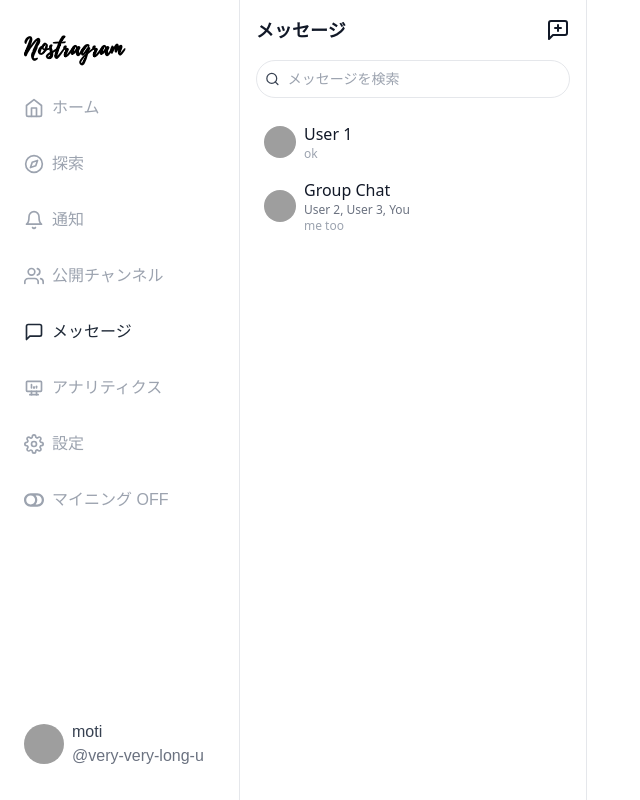
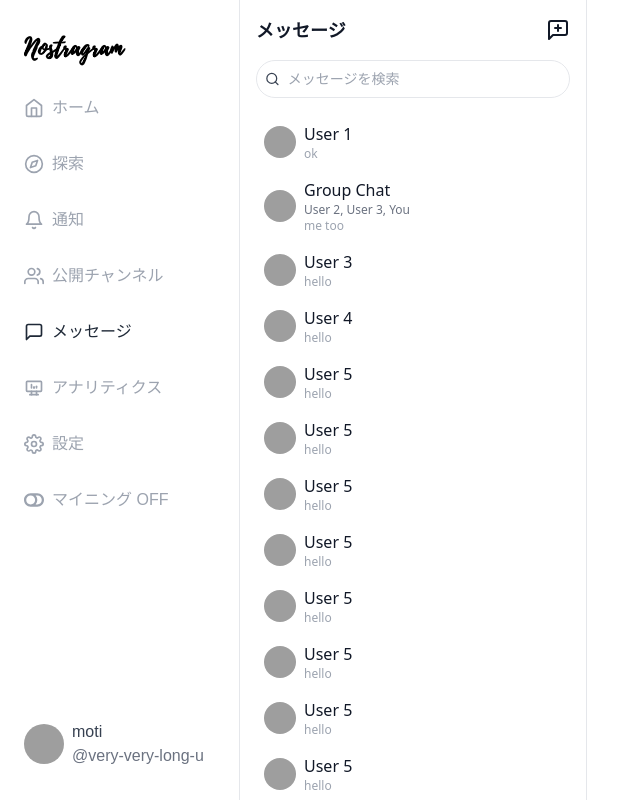
Before and after one commit to motxx/nostr-webclient, a React (Create React App) app: page /message in a window 1280 px wide. Shown: the whole page, without its empty margins (0-640 px from the left). Built offline with nearby package versions, Linux system fonts and the light colour scheme; grey boxes are pictures that could not be loaded; a web font is replaced by a local one.

Commit message:
fix(message): MessageChatSidebarとMessageConversationを独立にスクロールできるように

```diff
--- a/src/components/Message/MessageChatSidebar.tsx
+++ b/src/components/Message/MessageChatSidebar.tsx
@@ -34,7 +34,7 @@ const MessageChatSidebar = forwardRef<HTMLDivElement, MessageChatSidebarProps>(
     return (
       <div
         className={classNames(
-          'w-full sm:w-1/3 sm:border-r sm:border-gray-200 sm:dark:border-gray-700',
+          'w-full sm:w-1/3 sm:border-r sm:border-gray-200 sm:dark:border-gray-700 h-screen overflow-y-auto hide-scrollbar',
           className
         )}
       >
--- a/src/components/Message/MessageConversation.tsx
+++ b/src/components/Message/MessageConversation.tsx
@@ -17,7 +17,7 @@ const MessageConversation: React.FC<{
   }
 
   return (
-    <div className="flex flex-col h-full">
+    <div className="flex flex-col h-screen overflow-y-auto hide-scrollbar">
       <div className="sticky top-0 z-30 bg-white dark:bg-black flex items-center p-4 border-b border-gray-200 dark:border-gray-700">
         <button onClick={onBack} className="sm:hidden mr-4">
           <FiArrowLeft className="text-2xl" />
@@ -36,7 +36,7 @@ const MessageConversation: React.FC<{
           )}
         </div>
       </div>
-      <div className="ml-2 mr-2 flex-1 overflow-y-auto">
+      <div className="ml-2 mr-2 flex-1">
         {conversation.messages.map((message: any, index: number) => (
           <div
             key={index}
--- a/src/data/dummy-message-conversations.ts
+++ b/src/data/dummy-message-conversations.ts
@@ -112,4 +112,147 @@ export const mockConversations: MessageConversationType[] = [
       },
     ],
   },
+  {
+    id: '3',
+    name: 'User 3',
+    avatar: 'https://randomuser.me/api/portraits/men/3.jpg',
+    members: ['User 4'],
+    messages: [
+      {
+        sender: 'User 1',
+        avatar: 'https://randomuser.me/api/portraits/men/1.jpg',
+        content: 'hello',
+      },
+    ],
+  },
+  {
+    id: '4',
+    name: 'User 4',
+    avatar: 'https://randomuser.me/api/portraits/men/4.jpg',
+    members: ['User 4'],
+    messages: [
+      {
+        sender: 'User 4',
+        avatar: 'https://randomuser.me/api/portraits/men/4.jpg',
+        content: 'hello',
+      },
+    ],
+  },
+  {
+    id: '5',
+    name: 'User 5',
+    avatar: 'https://randomuser.me/api/portraits/men/5.jpg',
+    members: ['User 5'],
+    messages: [
+      {
+        sender: 'User 5',
+        avatar: 'https://randomuser.me/api/portraits/men/5.jpg',
+        content: 'hello',
+      },
+    ],
+  },
+  {
+    id: '6',
+    name: 'User 5',
+    avatar: 'https://randomuser.me/api/portraits/men/5.jpg',
+    members: ['User 5'],
+    messages: [
+      {
+        sender: 'User 5',
+        avatar: 'https://randomuser.me/api/portraits/men/5.jpg',
+        content: 'hello',
+      },
+    ],
+  },
+  {
+    id: '7',
+    name: 'User 5',
+    avatar: 'https://randomuser.me/api/portraits/men/5.jpg',
+    members: ['User 5'],
+    messages: [
+      {
+        sender: 'User 5',
+        avatar: 'https://randomuser.me/api/portraits/men/5.jpg',
+        content: 'hello',
+      },
+    ],
+  },
+  {
+    id: '8',
+    name: 'User 5',
+    avatar: 'https://randomuser.me/api/portraits/men/5.jpg',
+    members: ['User 5'],
+    messages: [
+      {
+        sender: 'User 5',
+        avatar: 'https://randomuser.me/api/portraits/men/5.jpg',
+        content: 'hello',
+      },
+    ],
+  },
+  {
+    id: '9',
+    name: 'User 5',
+    avatar: 'https://randomuser.me/api/portraits/men/5.jpg',
+    members: ['User 5'],
+    messages: [
+      {
+        sender: 'User 5',
+        avatar: 'https://randomuser.me/api/portraits/men/5.jpg',
+        content: 'hello',
+      },
+    ],
+  },
+  {
+    id: '10',
+    name: 'User 5',
+    avatar: 'https://randomuser.me/api/portraits/men/5.jpg',
+    members: ['User 5'],
+    messages: [
+      {
+        sender: 'User 5',
+        avatar: 'https://randomuser.me/api/portraits/men/5.jpg',
+        content: 'hello',
+      },
+    ],
+  },
+  {
+    id: '11',
+    name: 'User 5',
+    avatar: 'https://randomuser.me/api/portraits/men/5.jpg',
+    members: ['User 5'],
+    messages: [
+      {
+        sender: 'User 5',
+        avatar: 'https://randomuser.me/api/portraits/men/5.jpg',
+        content: 'hello',
+      },
+    ],
+  },
+  {
+    id: '12',
+    name: 'User 5',
+    avatar: 'https://randomuser.me/api/portraits/men/5.jpg',
+    members: ['User 5'],
+    messages: [
+      {
+        sender: 'User 5',
+        avatar: 'https://randomuser.me/api/portraits/men/5.jpg',
+        content: 'hello',
+      },
+    ],
+  },
+  {
+    id: '13',
+    name: 'User 1',
+    avatar: 'https://randomuser.me/api/portraits/men/1.jpg',
+    members: ['User 1'],
+    messages: [
+      {
+        sender: 'User 1',
+        avatar: 'https://randomuser.me/api/portraits/men/1.jpg',
+        content: 'hello',
+      },
+    ],
+  },
 ]
```
